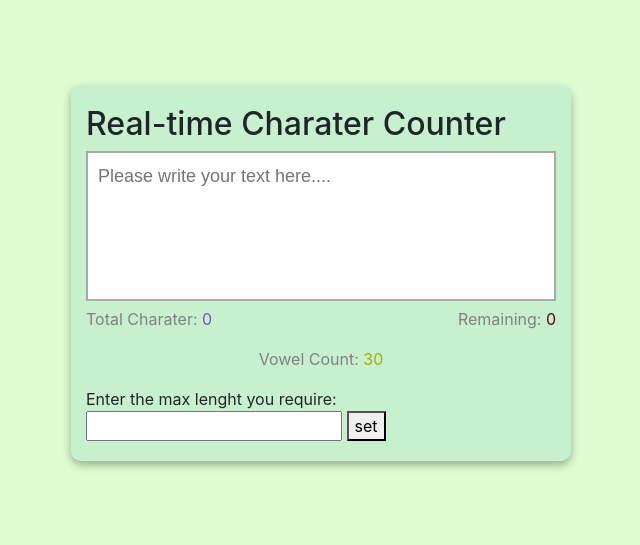
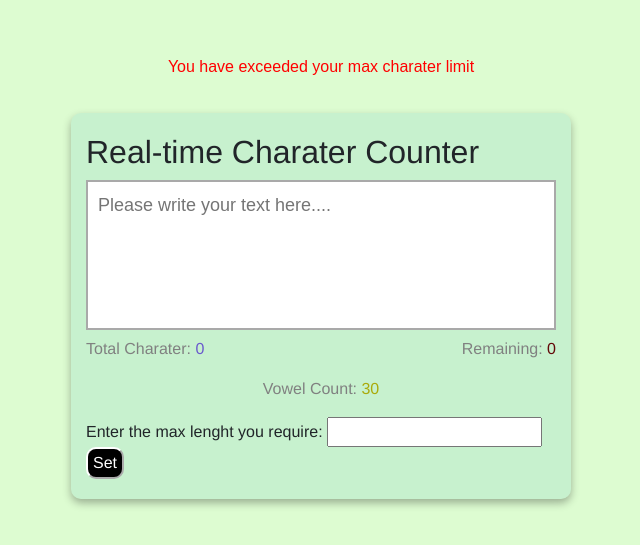
Before and after one commit to thisNiharika/Portfolio, a plain HTML site: page textCounter.html in a window 1280 px wide. Shown: the part 127-672 px from the top of the page, without its empty margins (319-959 px from the left). Drawn offline with nearby package versions, Linux system fonts and the light colour scheme.

Commit message:
show span

```diff
--- a/textCounter.css
+++ b/textCounter.css
@@ -1,11 +1,14 @@
 body{
+    background-color: rgb(221, 252, 209)!important;
+}
+.body-view{
     margin:0px;
     display:flex;
     justify-content: center;
     height:100vh;
     align-items: center;
-    background-color: rgb(221, 252, 209) !important;
     font-family:'Franklin Gothic Medium', 'Arial Narrow', Arial, sans-serif ;
+    flex-direction: column;
 }
 
 .container{
@@ -46,3 +49,15 @@ body{
 .vowel-counter{
     color: rgb(170, 170, 11);
 }
+
+.button{
+    background: black;
+    color: white;
+    border-color: white;
+    border-radius: 10px;
+    padding: 2px 5px;
+}
+.alert{
+    font-family: sans-serif;
+    color: red;
+}
--- a/textCounter.html
+++ b/textCounter.html
@@ -10,6 +10,10 @@
     <title>Text Counter</title>
 </head>
 <body>
+
+
+    <div class="body-view">
+    <div class="alert"> You have exceeded your max charater limit </div>
     <div class="container">
         <h2>Real-time Charater Counter </h2>
         <textarea class="textarea" id="textarea" placeholder="Please write your text here...."></textarea>
@@ -22,8 +26,9 @@
         </div>
         <span>Enter the max lenght you require:</span>
         <input type="number" id="input" class="input">
-        <button onclick="updateCounter()"> set</button>
+        <button class="button" onclick="updateCounter()"> Set</button>
     </div>
+</div>
 
     <script src="textCounter.js"></script>
 </body>
```
